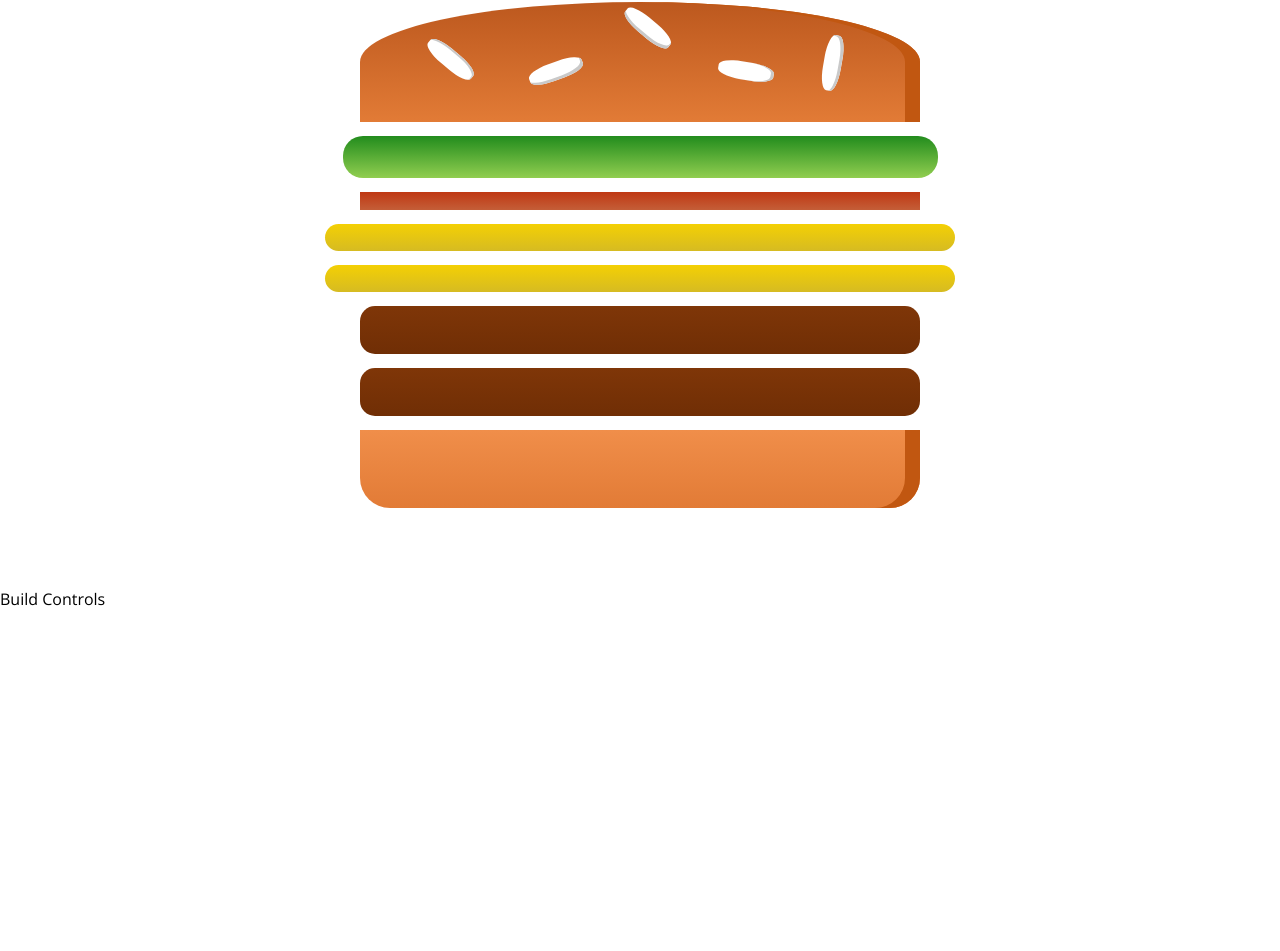
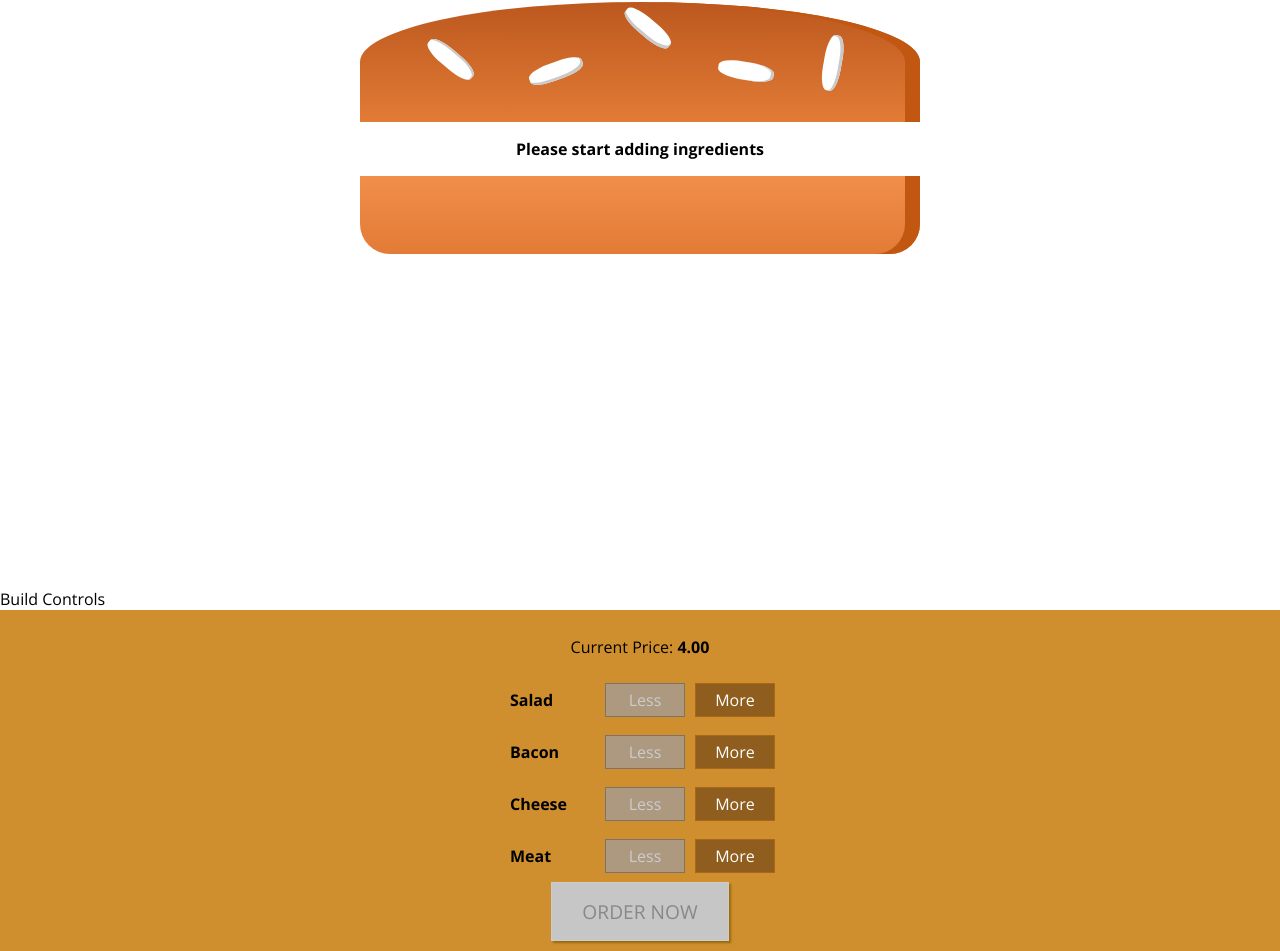
Before and after one commit to miaoyensheng/burgur-builder-web, a React (Create React App) app: page / in a window 1280 px wide. Shown: the part 50-1001 px from the top of the page. Before the commit the page ends 800 px from the top, so only its background shows below. Built offline with nearby package versions, Linux system fonts and the light colour scheme.

Commit message:
feat: update to the UI of burger builder

```diff
--- /dev/null
+++ b/src/components/Burger/BuildControls/BuildControl/BuildControl.js
@@ -0,0 +1,17 @@
+import React from 'react';
+import classes from './BuildControl.module.css';
+
+const buildControl = (props) => (
+    <div className={classes.BuildControl}>
+        <div className={classes.Label}>{props.label}</div>
+        <button
+            onClick={props.removed}
+            className={classes.Less}
+            disabled={props.disabled}>Less</button>
+        <button
+            onClick={props.added}
+            className={classes.More}>More</button>
+    </div>
+);
+
+export default buildControl;
--- /dev/null
+++ b/src/components/Burger/BuildControls/BuildControl/BuildControl.module.css
@@ -0,0 +1,56 @@
+.BuildControl {
+    display: flex;
+    justify-content: space-between;
+    align-items: center;
+    margin: 5px 0;
+}
+
+.BuildControl button {
+    display: block;
+    font: inherit;
+    padding: 5px;
+    margin: 0 5px;
+    width: 80px;
+    border: 1px solid #AA6817;
+    cursor: pointer;
+    outline: none;
+}
+
+.BuildControl button:disabled {
+    background-color: #AC9980;
+    border: 1px solid #7E7365;
+    color: #ccc;
+    cursor: default;
+}
+
+.BuildControl button:hover:disabled {
+    background-color: #AC9980;
+    color: #ccc;
+    cursor: not-allowed;
+}
+
+.Label {
+    padding: 10px;
+    font-weight: bold;
+    width: 80px;
+}
+
+.BuildControl .Less {
+    background-color: #D39952;
+    color: white;
+}
+
+.BuildControl .More {
+    background-color: #8F5E1E;
+    color: white;
+}
+
+.BuildControl .Less:hover, .BuildControl .Less:active {
+    background-color: #DAA972;
+    color: white;
+}
+
+.BuildControl .More:hover,.BuildControl .More:active {
+    background-color: #99703F;
+    color: white;
+}
--- /dev/null
+++ b/src/components/Burger/BuildControls/BuildControls.js
@@ -0,0 +1,30 @@
+import React from 'react';
+import classes from './BuildControls.module.css';
+import BuildControl from './BuildControl/BuildControl';
+
+
+const controls = [
+    { label: 'Salad', type: 'salad'},
+    { label: 'Bacon', type: 'bacon'},
+    { label: 'Cheese', type: 'cheese'},
+    { label: 'Meat', type: 'meat'}
+];
+
+
+
+const buildControls = (props) => (
+    <div className={classes.BuildControls}>
+        <p>Current Price: <strong>{props.price.toFixed(2)}</strong></p>
+        {controls.map((ctrl) => (
+            <BuildControl
+                key={ctrl.label}
+                label={ctrl.label}
+                added={() => props.ingredientAdded(ctrl.type)}
+                removed={() => props.ingredientRemoved(ctrl.type)}
+                disabled={props.disabled[ctrl.type]}/>
+        ))}
+        <button className={classes.OrderButton} disabled={!props.purchasable}>ORDER NOW</button>
+    </div>
+);
+
+export default buildControls;
--- /dev/null
+++ b/src/components/Burger/BuildControls/BuildControls.module.css
@@ -0,0 +1,51 @@
+.BuildControls{
+    width: 100%;
+    background-color: #CF8F2E;
+    display: flex;
+    flex-flow: column;
+    align-items: center;
+    box-shadow: 0 2px 1px #ccc;
+    margin: auto;
+    padding: 10px 0;
+}
+
+.OrderButton {
+    background-color: #DAD735;
+    outline: none;
+    cursor: pointer;
+    border: 1px solid #966909;
+    color: #966909;
+    font-family: inherit;
+    font-size: 1.2em;
+    padding: 15px 30px;
+    box-shadow: 2px 2px 2px #966909;
+}
+
+.OrderButton:hover, .OrderButton:active {
+    background-color: #A0DB41;
+    border: 1px solid #966909;
+    color: #966909;
+}
+
+.OrderButton:disabled {
+    background-color: #C7C6C6;
+    cursor: not-allowed;
+    border: 1px solid #ccc;
+    color: #888888;
+}
+
+.OrderButton:not(:disabled) {
+    animation: enable 0.3s linear;
+}
+
+@keyframes enable {
+    0% {
+        transform: scale(1);
+    }
+    60% {
+        transform: scale(1.1);
+    }
+    100% {
+        transform: scale(1);
+    }
+}
--- a/src/components/Burger/Burger.js
+++ b/src/components/Burger/Burger.js
@@ -6,14 +6,31 @@
 
 const burger = (props) => {
 
-    const transformedIngredients = Object.keys(props.ingredients)
+    let transformedIngredients = Object.keys(props.ingredients)
         .map(igKey => {
-            return [...Array(props.ingredients[igKey])].map((_, i) => {
-                return <BurgerIngredient key={igKey+i} type={igKey} />
-            });
-        });
 
-    // console.log(transformedIngredients);
+            // Array(X) creates an empty array with x spaces
+            // map(_, i) where i is the index
+
+            return [...Array( props.ingredients[igKey] )].map( ( _, i ) => {
+                return <BurgerIngredient key={igKey + i} type={igKey} />;
+            } );
+        } )
+
+        // where arr is the previous value and el is the current value and the second argument is the initial array that we start with
+        // reduces and combine multiple arrays into one array
+        .reduce((arr, el) => {
+            // console.log(arr)
+            // console.log(el)
+            // console.log('\n\n')
+            return arr.concat(el)
+        }, [])
+
+        if(transformedIngredients.length === 0){
+            transformedIngredients = <p>Please start adding ingredients</p>;
+        }
+
+    console.log(transformedIngredients);
 
     return (
         <div className={classes.Burger}>
--- a/src/containers/BurgerBuilder/BurgerBuilder.js
+++ b/src/containers/BurgerBuilder/BurgerBuilder.js
@@ -2,23 +2,122 @@
 
 import Aux from '../../hoc/Aux';
 import Burger from '../../components/Burger/Burger';
+import BuildControls from '../../components/Burger/BuildControls/BuildControls';
+
+
+const INGREDIENT_PRICES = {
+    salad: 0.5,
+    cheese: 0.4,
+    meat: 1.3,
+    bacon: 0.7,
+};
 
 class BurgerBuilder extends Component{
 
     state ={
-        ingredient:{
-            salad: 1,
-            bacon: 1,
-            cheese: 2,
-            meat:2
-        }
+        ingredients:{
+            salad: 0,
+            bacon: 0,
+            cheese: 0,
+            meat:0
+        },
+        totalPrice: 4,
+        purchasable: false
+    }
+
+    updatePurchaseState(ingredients){
+        const sum = Object.keys(ingredients)
+            .map(igkey => {
+                return ingredients[igkey]
+            })
+            .reduce((sum, el) => {
+                return sum + el;
+            }, 0);
+        this.setState({purchasable: sum > 0})
+    }
+
+    addIngredientHandler = (type) => {
+        // const oldCount = this.state.ingredients[type];
+        // const updatedCount = oldCount + 1;
+        // const updateIngredients = {
+        //     ...this.state.ingredients
+        // }
+        // updateIngredients[type] = updatedCount;
+        // const priceAddition = INGREDIENT_PRICES[type]
+        // const oldPrice = this.state.totalPrice;
+        // const newPrice = oldPrice + priceAddition;
+        // this.setState({
+        //     totalPrice: newPrice,
+        //     ingredient: updateIngredients,
+        // });
+
+
+
+        this.setState((prevState, props)=>{
+
+
+            const updatedCount = prevState.ingredients[type] + 1;
+            const updateIngredients = {
+                ...prevState.ingredients
+            };
+            updateIngredients[type] = updatedCount;
+
+            this.updatePurchaseState(updateIngredients);
+
+            return{
+                totalPrice: prevState.totalPrice + INGREDIENT_PRICES[type],
+                ingredients: updateIngredients
+            };
+        });
+
+
+    }
+
+    removeIngredientHandler = (type) =>{
+
+        this.setState((prevState, props)=>{
+
+            if (prevState.ingredients[type]<=0){
+                return;
+            }
+
+            const updatedCount = prevState.ingredients[type] - 1;
+            const updateIngredients = {
+                ...prevState.ingredients
+            };
+            updateIngredients[type] = updatedCount;
+
+            this.updatePurchaseState(updateIngredients);
+
+            return{
+                totalPrice: prevState.totalPrice - INGREDIENT_PRICES[type],
+                ingredients: updateIngredients
+            };
+        });
+
     }
 
     render(){
+
+        const disabledInfo = {
+            ...this.state.ingredients
+        };
+
+        // eslint-disable-next-line
+        for (let key in disabledInfo){
+            disabledInfo[key] = disabledInfo[key] <= 0
+        }
+
         return(
             <Aux>
-                <Burger ingredients={this.state.ingredient}/>
+                <Burger ingredients={this.state.ingredients}/>
                 <div>Build Controls</div>
+                <BuildControls
+                    ingredientAdded={this.addIngredientHandler}
+                    ingredientRemoved={this.removeIngredientHandler}
+                    disabled={disabledInfo}
+                    purchasable={this.state.purchasable}
+                    price={this.state.totalPrice}/>
             </Aux>
         );
     }
```
